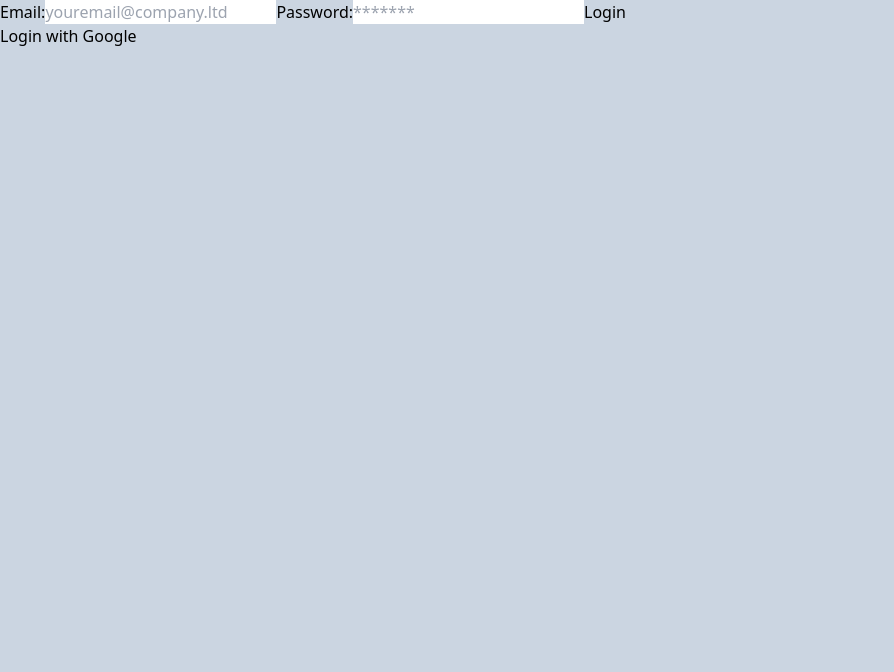
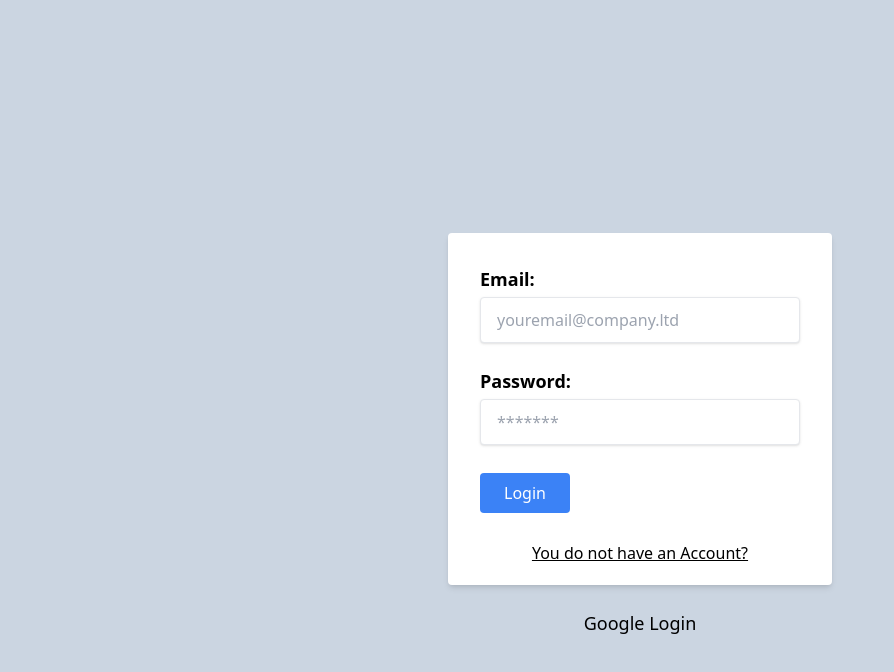
Before and after one commit to Maximo-4ever/Firebase-Login, a React (Create React App) app: page /login in a window 1280 px wide. Shown: the top 672 px of the page, without its empty margins (0-894 px from the left). Built offline with nearby package versions, Linux system fonts and the light colour scheme; no server answers.

Commit message:
Agrega clases Tailwind CSS a los componentes

```diff
--- a/src/App.js
+++ b/src/App.js
@@ -8,7 +8,7 @@ import { AuthProvider } from "./context/authContext";
 
 function App() {
   return (
-    <div className="bg-slate-300 h-screen text-black d-flex">
+    <div className="bg-slate-300 h-screen text-black overflow-hidden">
       <AuthProvider>
         <Routes>
           <Route path="/" element={
--- a/src/components/Alert.jsx
+++ b/src/components/Alert.jsx
@@ -1,9 +1,9 @@
 export const Alert = ({ message }) => {
   return (
     <div
-      className="bg-red-200 border border-red-400 text-red-700 px-3 py-2 text-center mb-2 relative"
+      className={`bg-red-200 border border-red-400 text-red-700 px-3 py-3 text-center mb-5 relative rounded w-96 ${message ? "visible" : "invisible"}`}
     >
-      <span className="sm:inline block capitalize">{message}</span>
+      <span className="sm:inline block capitalize">{message ? message : "</>"}</span>
     </div>
   );
 };
--- a/src/components/Home.jsx
+++ b/src/components/Home.jsx
@@ -16,9 +16,11 @@ export default function Home() {
   }
 
   return (
-    <div>
-      <h1>Welcome {user.displayName || user.email}</h1>
-      <button onClick={handleLogout}>Logout</button>
+    <div className="w-full m-auto max-w-xs h-full flex items-center">
+      <div className="bg-white rounded shadow-md p-8">
+        <h1 className="text-2xl">Welcome {user.displayName || user.email}</h1>
+        <button onClick={handleLogout} className="bg-red-500 hover:bg-red-600 px-6 py-2 rounded text-base text-white mt-6">Logout</button>
+      </div>
     </div>
   );
 }
--- a/src/components/Login.jsx
+++ b/src/components/Login.jsx
@@ -1,6 +1,6 @@
 import { useState } from "react";
 import { useAuth } from "../context/authContext";
-import { useNavigate } from "react-router-dom";
+import { Link, useNavigate } from "react-router-dom";
 import { Alert } from "./Alert";
 
 export default function Login() {
@@ -38,29 +38,44 @@ export default function Login() {
   };
 
   return (
-    <div>
-      {error && <Alert message={error} />}
-      <form onSubmit={handleSubmit}>
-        <label htmlFor="email">Email:</label>
+    <div className="w-full m-auto h-full flex justify-center items-center flex-col">
+      <Alert message={error} />
+      <form
+        onSubmit={handleSubmit}
+        className="bg-white shadow-md rounded px-8 py-8 mb-6 w-96"
+      >
+        <div className="mb-6">
+          <label htmlFor="email" className="block text-lg font-bold mb-1">
+            Email:
+          </label>
           <input
             type="email"
             name="email"
             id="email"
+            className="shadow apparance-none border rounded w-full py-3 px-4 text-gray-700 leading-tight focus:outline-none focus-shadow-outline"
             placeholder="youremail@company.ltd"
             onChange={handleChange}
           />
-        <label htmlFor="password">Password:</label>
+        </div>
+        <div className="mb-7">
+          <label htmlFor="password" className="block text-lg font-bold mb-1">
+            Password:
+          </label>
           <input
             type="password"
             name="password"
             id="password"
+            className="shadow apparance-none border rounded w-full py-3 px-4 text-gray-700 leading-tight focus:outline-none focus-shadow-outline"
             placeholder="*******"
             onChange={handleChange}
           />
-        <button>Login</button>
+        </div>
+        <button className="bg-blue-500 hover:bg-blue-600 text-white px-6 py-2 rounded mb-7">Login</button>
+
+        <Link to="/register" className="block text-center -mb-3 underline">You do not have an Account?</Link>
       </form>
 
-      <button onClick={handleGoogleSignin}>Login with Google</button>
+      <button onClick={handleGoogleSignin} className="text-lg">Google Login</button>
     </div>
   );
 }
--- a/src/components/Register.jsx
+++ b/src/components/Register.jsx
@@ -1,6 +1,6 @@
 import { useState } from "react";
 import { useAuth } from "../context/authContext";
-import { useNavigate } from "react-router-dom";
+import { Link, useNavigate } from "react-router-dom";
 import { Alert } from "./Alert";
 
 export default function Register() {
@@ -28,26 +28,34 @@ export default function Register() {
   };
 
   return (
-    <div>
-      {error && <Alert message={error} />}
-      <form onSubmit={handleSubmit}>
-        <label htmlFor="email">Email:</label>
+    <div className="w-full m-auto h-full flex justify-center items-center flex-col">
+      <Alert message={error} />
+      <form onSubmit={handleSubmit} className="bg-white shadow-md rounded px-8 py-8 mb-6 w-96">
+        <div className="mb-6">
+          <label htmlFor="email" className="block text-lg font-bold mb-1">Email:</label>
           <input
             type="email"
             name="email"
             id="email"
+            className="shadow apparance-none border rounded w-full py-3 px-4 text-gray-700 leading-tight focus:outline-none focus-shadow-outline"
             placeholder="youremail@company.ltd"
             onChange={handleChange}
           />
-        <label htmlFor="password">Password:</label>
+        </div>
+        <div className="mb-7">
+          <label htmlFor="password" className="block text-lg font-bold mb-1">Password:</label>
           <input
             type="password"
             name="password"
             id="password"
+            className="shadow apparance-none border rounded w-full py-3 px-4 text-gray-700 leading-tight focus:outline-none focus-shadow-outline"
             placeholder="*******"
             onChange={handleChange}
           />
-        <button>Register</button>
+        </div>
+        <button className="bg-blue-500 hover:bg-blue-600 text-white px-6 py-2 rounded mb-7">Register</button>
+
+        <Link to="/login" className="block text-center -mb-3 underline">Do you already have an Account?</Link>
       </form>
     </div>
   );
```
Lines whose indentation alone changed are shown as unchanged.
